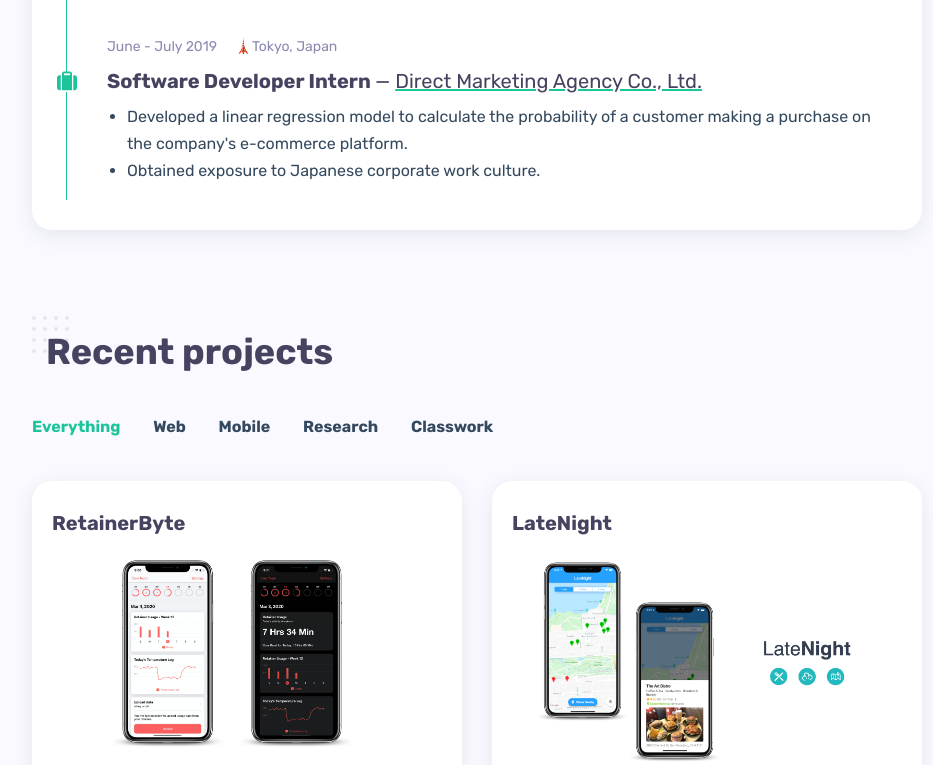
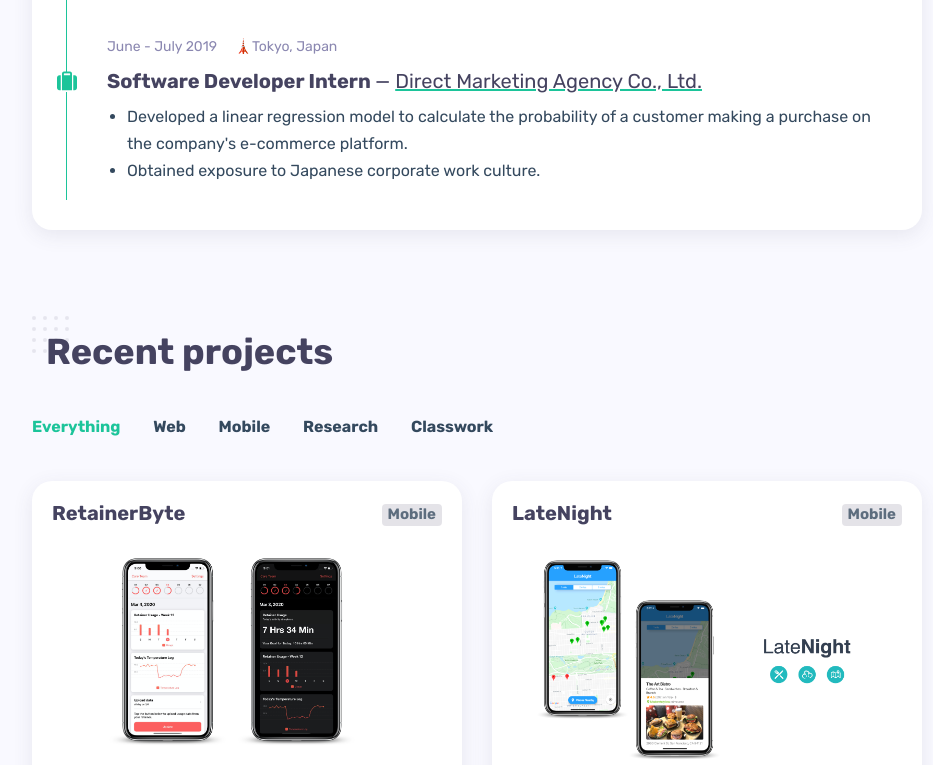
Before and after one commit to patilatharva/patilatharva.github.io, a plain HTML site: page index.html in a window 1280 px wide. Shown: the part 2035-2800 px from the top of the page, without its empty margins (218-1151 px from the left). Drawn offline with nearby package versions, Linux system fonts and the light colour scheme.

Commit message:
added badges

```diff
--- a/css/style.css
+++ b/css/style.css
@@ -1011,6 +1011,19 @@
   height: fit-content;
   background-color: #FFF;
 }
+
+.portfolio-item .badge {
+  float: right;
+  margin-top: 3px;
+  color: #5D6D7E;
+  background-color: #45436025;
+  font-size: 15px;
+}
+
+.portfolio-item img {
+  margin-top: 20px !important;
+}
+
 .portfolio-item .thumb {
   /* overflow: hidden; */
 }
@@ -1028,7 +1041,7 @@
   font-size: 20px;
   margin: 0;
   padding: 10px 0 15px;
-
+  display: inline;
   /*
   color: #FFF;
   opacity: 0;
--- a/index.html
+++ b/index.html
@@ -335,7 +335,10 @@
 				<div class="col-sm-6 grid-item mobile">
                     <div class="portfolio-item rounded shadow-dark">
                         <div class="details">
-                            <h4 class="title">RetainerByte</h4>
+                            <div>
+                                <h4 class="title">RetainerByte</h4>
+                                <span class="badge">Mobile</span>
+                            </div>
                             <!--span class="more-button"><i class="icon-magnifier-add"></i></span-->
 
                             <a href="images/retainerbyte.png" class="work-image"><img src="images/retainerbyte.png"/></a>
@@ -364,6 +367,7 @@
                     <div class="portfolio-item rounded shadow-dark">
                         <div class="details">
                             <h4 class="title">LateNight</h4>
+                            <span class="badge">Mobile</span>
                             <!--span class="more-button"><i class="icon-magnifier-add"></i></span-->
 
                             <a href="images/latenight.png" class="work-image"><img src="images/latenight.png"/></a>
@@ -388,6 +392,7 @@
 
                         <div class="details">
                             <h4 class="title">Pacifica</h4>
+                            <span class="badge">Web</span>
 
                             <a href="#gallery-2" class="gallery-link">
                             <img src="images/pacifica2.png"/>
@@ -415,6 +420,7 @@
                     <div class="portfolio-item rounded shadow-dark">
                         <div class="details">
                             <h4 class="title">Smart Cities</h4>
+                            <span class="badge">Research</span>
                             <!--span class="more-button"><i class="icon-magnifier-add"></i></span-->
                             <center>
                                 <a href="https://its.berkeley.edu/research-centers/smart-cities" target="_blank">
@@ -436,6 +442,7 @@
                     <div class="portfolio-item rounded shadow-dark">
                         <div class="details">
                             <h4 class="title">Student Council Website</h4>
+                            <span class="badge">Web</span>
                             <!--span class="more-button"><i class="icon-magnifier-add"></i></span-->
 
                             <a href="http://iisjstudentcouncil.com" target="_blank"><img src="images/studentcouncil.png"/></a>
@@ -457,6 +464,7 @@
                     <div class="portfolio-item rounded shadow-dark">
                         <div class="details">
                             <h4 class="title">Scheme Interpreter</h4>
+                            <span class="badge">Classwork</span>
                             <!--span class="more-button"><i class="icon-magnifier-add"></i></span-->
 
                             <center>
```
